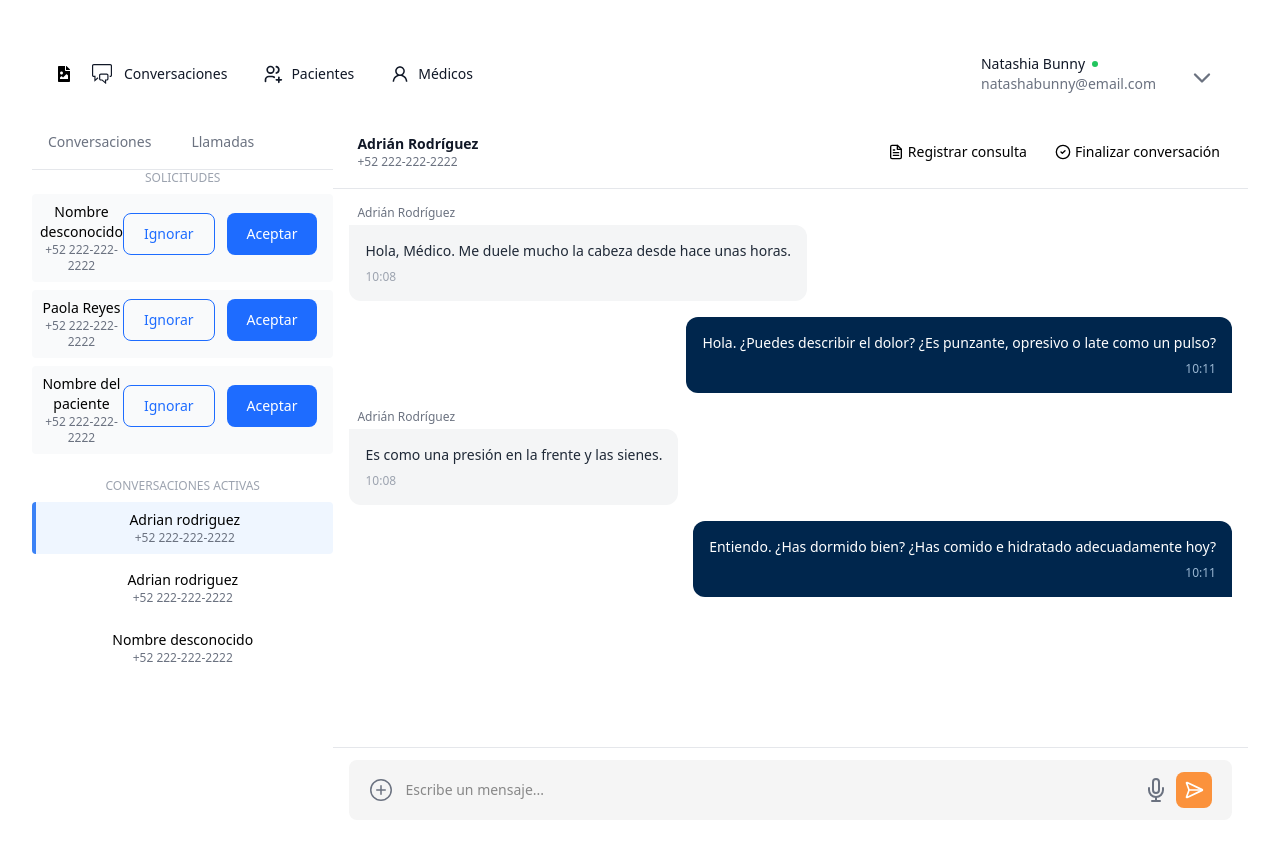
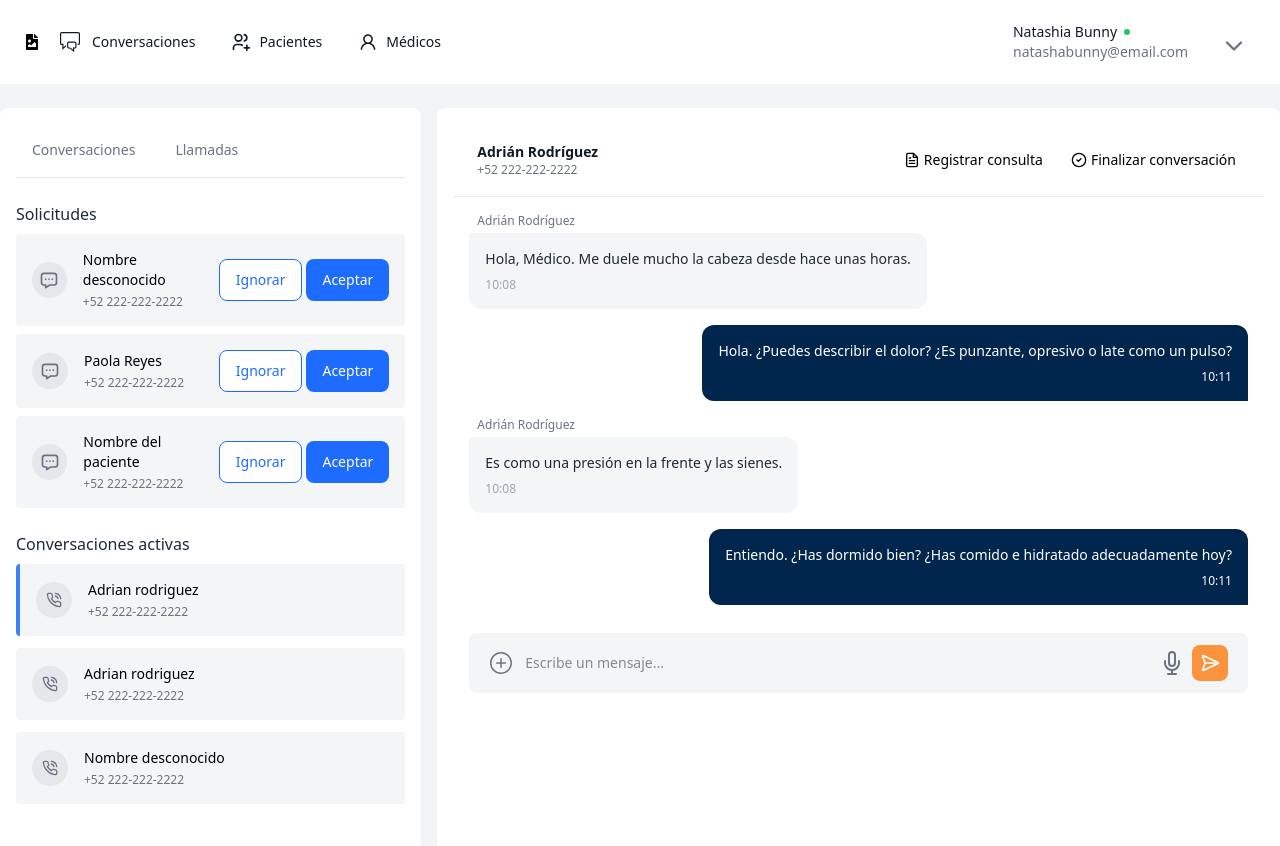
Before and after one commit to umakossiooo/myDocClient, a React (Vite) app in the folder frontend/: page / in a window 1280 px wide. Shown: the top 846 px of the page. Built offline with nearby package versions, Linux system fonts and the light colour scheme.

Commit message:
feat(chat): integrate MainHeader component and enhance layout with styling updates

```diff
--- a/frontend/src/App.css
+++ b/frontend/src/App.css
@@ -1,48 +1,8 @@
 #root {
-  max-width: 1280px;
+  max-width: 1440px;
   margin: 0 auto;
-  padding: 2rem;
+  padding: 0;
   text-align: center;
+  max-height: 100vh;
+  background-color: #F4F5F6;
 }
-
-.body {
-  background-color: #9ea1a9;
-  min-height: 100vh;
-  margin: 0;
-}
-
-.logo {
-  height: 6em;
-  padding: 1.5em;
-  will-change: filter;
-  transition: filter 300ms;
-}
-.logo:hover {
-  filter: drop-shadow(0 0 2em #646cffaa);
-}
-.logo.react:hover {
-  filter: drop-shadow(0 0 2em #61dafbaa);
-}
-
-@keyframes logo-spin {
-  from {
-    transform: rotate(0deg);
-  }
-  to {
-    transform: rotate(360deg);
-  }
-}
-
-@media (prefers-reduced-motion: no-preference) {
-  a:nth-of-type(2) .logo {
-    animation: logo-spin infinite 20s linear;
-  }
-}
-
-.card {
-  padding: 2em;
-}
-
-.read-the-docs {
-  color: #888;
-}
--- a/frontend/src/App.tsx
+++ b/frontend/src/App.tsx
@@ -1,10 +1,14 @@
 import React from 'react';
 import './App.css';
 import ChatPage from './pages/ChatPage';
+import MainHeader from './components/MainHeader';
 
 const App: React.FC = () => {
   return (
+    <div>
+    <MainHeader />
     <ChatPage />
+    </div>
   );
 };
 
--- a/frontend/src/components/ChatBox.tsx
+++ b/frontend/src/components/ChatBox.tsx
@@ -8,8 +8,7 @@ import { GoPlusCircle } from "react-icons/go";
 
 const ChatBox: React.FC = () => {
     return (
-
-        <div className="flex flex-col h-full bg-white border-1 border-gray-200 w-full">
+        <div className="container mx-auto bg-white px-4 py-4 rounded-lg shadow-sm h-full">
             <div className="flex justify-between items-center px-6 py-4 border-b border-gray-200">
                 <div>
                     <p className="text-sm font-semibold text-gray-900 text-left">Adrián Rodríguez</p>
@@ -26,21 +25,29 @@ const ChatBox: React.FC = () => {
             <ChatMessages />
 
             {/* Chat input area */}
-            <div className="border-t px-4 py-3 bg-white">
+            <div className="bg-white px-4 py-3">
                 <form className="relative flex items-center">
                     <button type="button" className="absolute left-5 text-gray-500 rounded-lg px-0 py-2">
                         <GoPlusCircle className="w-6 h-6" />
                     </button>
-                    <input type="text" placeholder="Escribe un mensaje..." className="flex-1 rounded-lg px-14 py-5 text-sm pr-28" />
+                    <input
+                        type="text"
+                        placeholder="Escribe un mensaje..."
+                        className="flex-1 rounded-lg px-14 py-5 text-sm pr-28"
+                    />
                     <button type="button" className="absolute right-16 text-gray-500 rounded-lg px-0 py-2">
                         <FiMic className="w-6 h-6" />
                     </button>
-                    <button type="submit" className="absolute right-5 text-white bg-orange-400 hover:bg-orange-500 rounded-lg px-2 py-2">
+                    <button
+                        type="submit"
+                        className="absolute right-5 text-white bg-orange-400 hover:bg-orange-500 rounded-lg px-2 py-2"
+                    >
                         <LuSendHorizontal className="w-5 h-5" />
                     </button>
                 </form>
             </div>
         </div>
     );
-}
+};
+
 export default ChatBox;
--- a/frontend/src/components/ConversationPanel.tsx
+++ b/frontend/src/components/ConversationPanel.tsx
@@ -1,4 +1,6 @@
 import React from "react";
+import { TbMessageDots } from "react-icons/tb";
+import { LuPhoneCall } from "react-icons/lu";
 
 const ConversationPanel: React.FC = () => {
     const solicitudes = [
@@ -14,32 +16,47 @@ const ConversationPanel: React.FC = () => {
     ];
 
     return (
-        <div>
+        <div className="container mx-auto bg-white px-4 py-4 rounded-lg shadow-sm h-full">
             {/* Tabs */}
             <div className="text-sm font-medium text-center text-gray-500 border-b border-gray-200 dark:text-gray-400 dark:border-gray-700">
                 <ul className="flex flex-wrap -mb-px">
                     <li className="mr-2">
-                        <a href="#" className="inline-block p-4 border-b-2 border-transparent rounded-t-lg hover:text-gray-600 hover:border-gray-300 dark:hover:text-gray-300">Conversaciones</a>
+                        <a
+                            href="#"
+                            className="inline-block p-4 border-b-2 border-transparent rounded-t-lg hover:text-gray-600 hover:border-gray-300 dark:hover:text-gray-300"
+                        >
+                            Conversaciones
+                        </a>
                     </li>
                     <li className="mr-2">
-                        <a href="#" className="inline-block p-4 border-b-2 border-transparent rounded-t-lg hover:text-gray-600 hover:border-gray-300 dark:hover:text-gray-300">Llamadas</a>
+                        <a
+                            href="#"
+                            className="inline-block p-4 border-b-2 border-transparent rounded-t-lg hover:text-gray-600 hover:border-gray-300 dark:hover:text-gray-300"
+                        >
+                            Llamadas
+                        </a>
                     </li>
                 </ul>
             </div>
 
             {/* Solicitudes */}
-            <div>
-                <h3 className="text-xs text-gray-400 uppercase mb-2">Solicitudes</h3>
+            <div className="mt-6">
+                <h3 className="text-base text-gray-800 mb-2 text-left">Solicitudes</h3>
                 <div className="space-y-2">
                     {solicitudes.map((s) => (
-                        <div key={s.id} className="flex items-center justify-between text-sm bg-gray-50 p-2 rounded">
-                            <div>
-                                <p className="font-medium">{s.nombre}</p>
-                                <p className="text-gray-500 text-xs">{s.telefono}</p>
+                        <div key={s.id} className="conversation-container flex items-center justify-between text-sm text-left">
+                            <div className="flex flex-row items-center gap-4">
+                                <div className="flex items-center justify-center w-9 h-9 bg-gray-200 rounded-full">
+                                    <TbMessageDots className="w-5 h-5 text-gray-500" />
+                                </div>
+                                <div className="flex flex-col items-start gap-1">
+                                    <p className="font-medium">{s.nombre}</p>
+                                    <p className="text-gray-500 text-xs">{s.telefono}</p>
+                                </div>
                             </div>
                             <div className="flex gap-1">
-                                <button className="btn btn-outline me-2 mb-2">Ignorar</button>
-                                <button className="btn btn-primary me-2 mb-2">Aceptar</button>
+                                <button className="btn btn-outline">Ignorar</button>
+                                <button className="btn btn-primary">Aceptar</button>
                             </div>
                         </div>
                     ))}
@@ -48,22 +65,29 @@ const ConversationPanel: React.FC = () => {
 
             {/* Conversaciones activas */}
             <div className="mt-6">
-                <h3 className="text-xs text-gray-400 uppercase mb-2">Conversaciones activas</h3>
-                <div className="space-y-2">
+                <h3 className="text-base text-gray-800 mb-2 text-left">Conversaciones activas</h3>
+                <div className="space-y-3">
                     {conversacionesActivas.map((conv) => (
                         <div
                             key={conv.id}
-                            className={`p-2 rounded cursor-pointer text-sm ${conv.active ? "bg-blue-50 border-l-4 border-blue-500" : "hover:bg-gray-100"
+                            className={`conversation-container p-2 rounded cursor-pointer text-sm ${conv.active ? "border-l-4 border-blue-500" : "hover:bg-gray-100"
                                 }`}
                         >
-                            <p className="font-medium">{conv.nombre}</p>
-                            <p className="text-gray-500 text-xs">{conv.telefono}</p>
+                            <div className="flex flex-row items-center gap-4">
+                            <div className="flex items-center justify-center w-9 h-9 bg-gray-200 rounded-full">
+                                <LuPhoneCall className="w-4 h-4 text-gray-500" />
+                            </div>
+                            <div className="flex flex-col items-start gap-1">
+                                <p className="font-medium text-left">{conv.nombre}</p>
+                                <p className="text-gray-500 text-xs text-left">{conv.telefono}</p>
+                            </div>
+                            </div>
                         </div>
                     ))}
                 </div>
             </div>
         </div>
     );
-}
+};
 
 export default ConversationPanel;
--- a/frontend/src/components/MainHeader.tsx
+++ b/frontend/src/components/MainHeader.tsx
@@ -14,7 +14,7 @@ const MainHeader: React.FC = () => {
     };
 
     return (
-        <div className="flex justify-between items-center px-6 py-4 bg-white relative">
+        <div className="bg-white flex justify-between items-center px-6 py-4">
             {/* Tabs Navigation */}
             <div className="flex items-center space-x-1">
                 <FaFileImage />
--- a/frontend/src/index.css
+++ b/frontend/src/index.css
@@ -1,18 +1,6 @@
 @tailwind base;
 @tailwind components;
 @tailwind utilities;
-
-:root {
-  font-family: system-ui, Avenir, Helvetica, Arial, sans-serif;
-  line-height: 1.5;
-  font-weight: 400;
-}
-
-body {
-  margin: 0;
-  min-width: 320px;
-  min-height: 100vh;
-}
 
 .btn {
   @apply font-normal rounded-lg text-sm px-1 py-2.5 text-center transition-colors duration-200;
@@ -20,12 +8,12 @@ body {
 
 /* Botón estilo "Aceptar" */
 .btn-primary {
-  @apply text-white bg-[#1E6CFF] hover:bg-[#1A5FE0] focus:ring-4 focus:ring-[#A9CDFF] px-5;
+  @apply text-white bg-[#1E6CFF] hover:bg-[#1A5FE0] focus:ring-4 focus:ring-[#A9CDFF] px-4;
 }
 
 /* Botón estilo "Ignorar" */
 .btn-outline {
-  @apply text-[#1E6CFF] border border-[#1E6CFF] hover:bg-[#1E6CFF] hover:text-white focus:ring-4 focus:ring-[#A9CDFF] px-5;
+  @apply text-[#1E6CFF] bg-white border border-[#1E6CFF] hover:bg-[#1E6CFF] hover:text-white focus:ring-4 focus:ring-[#A9CDFF] px-4;
 }
 
 .chat-bubble-doctor {
@@ -37,7 +25,7 @@ body {
 }
 
 .chat-time-doctor {
-  @apply text-right text-[#9BB8D3];
+  @apply text-right text-white;
 }
 
 .chat-time-paciente {
@@ -45,10 +33,14 @@ body {
 }
 
 input[type="text"] {
-  background-color: #f5f5f5; /* Light grey background */
-  color: #333; /* Optional: Text color */
+  background-color: #F4F5F6;
+  color: #333;
 }
 
 input[type="text"]::placeholder {
-  color: #888; /* Optional: Placeholder text color */
+  color: #888;
 }
+
+.conversation-container {
+  @apply bg-[#F4F5F6] rounded pt-4 pb-4 px-4;
+}
--- /dev/null
+++ b/frontend/src/index.tsx
@@ -0,0 +1,11 @@
+import React from 'react';
+import ReactDOM from 'react-dom/client';
+import './index.css';
+import App from './App';
+
+const root = ReactDOM.createRoot(document.getElementById('root')!);
+root.render(
+    <React.StrictMode>
+        <App />
+    </React.StrictMode>
+);
--- a/frontend/src/pages/ChatPage.tsx
+++ b/frontend/src/pages/ChatPage.tsx
@@ -1,18 +1,20 @@
 import React from 'react';
-import MainHeader from '../components/MainHeader';
 import ConversationPanel from '../components/ConversationPanel';
 import ChatBox from '../components/ChatBox';
 
 const ChatPage: React.FC = () => {
     return (
-        <div className="flex flex-col h-screen">
-            {/* Main Header */}
-            <MainHeader />
+        <div className="min-h-screen flex justify-center items-start py-6 bg-gray-100">
+            <div className="flex w-full max-w-7xl gap-4 h-[calc(100vh-3rem)]">
+                {/* Conversation Panel */}
+                <div className="w-1/3 h-full flex-grow">
+                    <ConversationPanel />
+                </div>
 
-            {/* Contenido principal: Panel de conversaciones y área de chat */}
-            <div className="flex flex-1">
-                <ConversationPanel />
-                <ChatBox />
+                {/* Chat Box */}
+                <div className="w-2/3 h-full flex-grow">
+                    <ChatBox />
+                </div>
             </div>
         </div>
     );
--- a/frontend/tailwind.config.js
+++ b/frontend/tailwind.config.js
@@ -1,8 +1,7 @@
-import flowbite from 'flowbite/plugin';
 /** @type {import('tailwindcss').Config} */
 export default {
   content: [
-    "./index.html",
+        "./index.html",
     "./src/**/*.{js,ts,jsx,tsx}",
   ],
   theme: {
```
